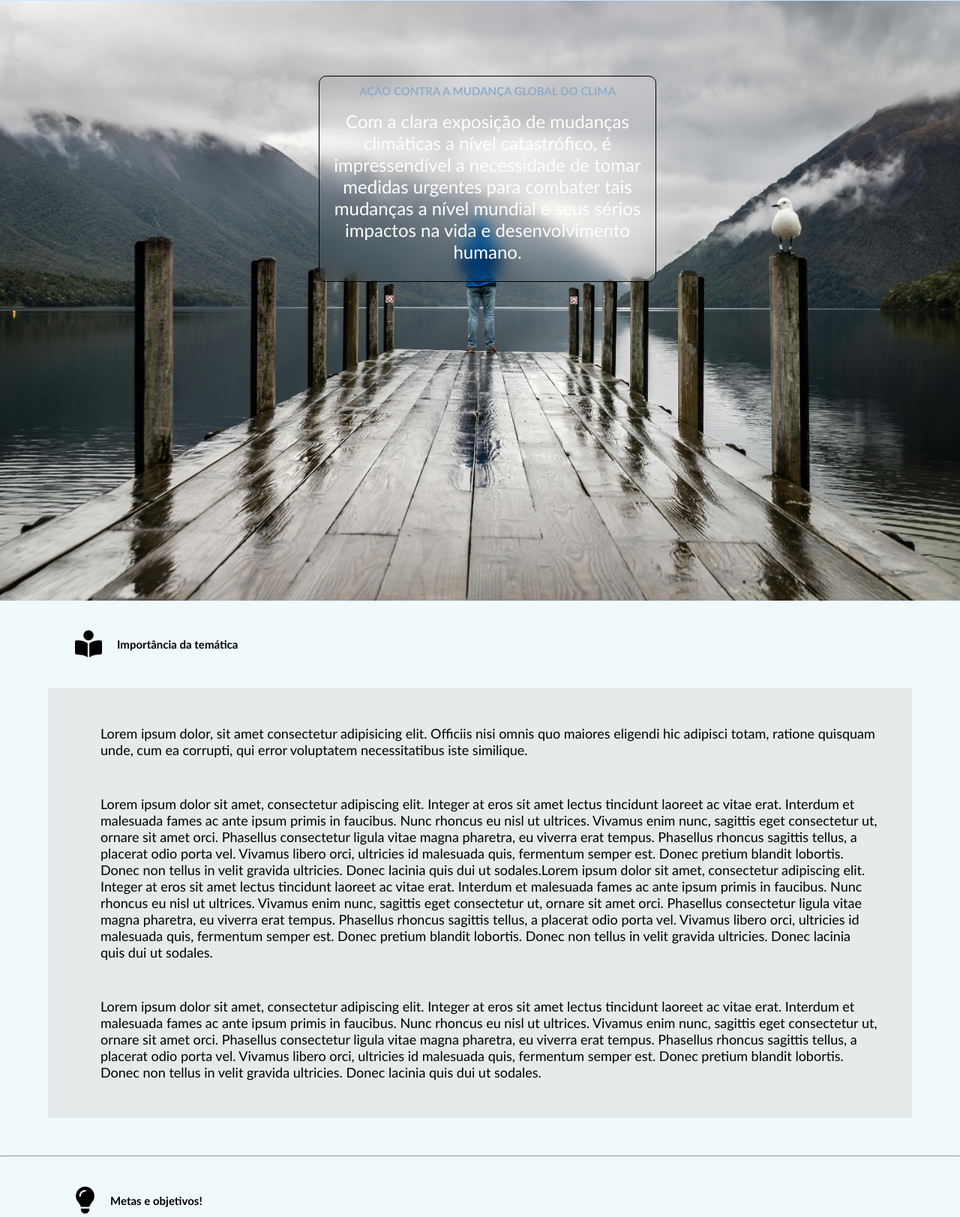
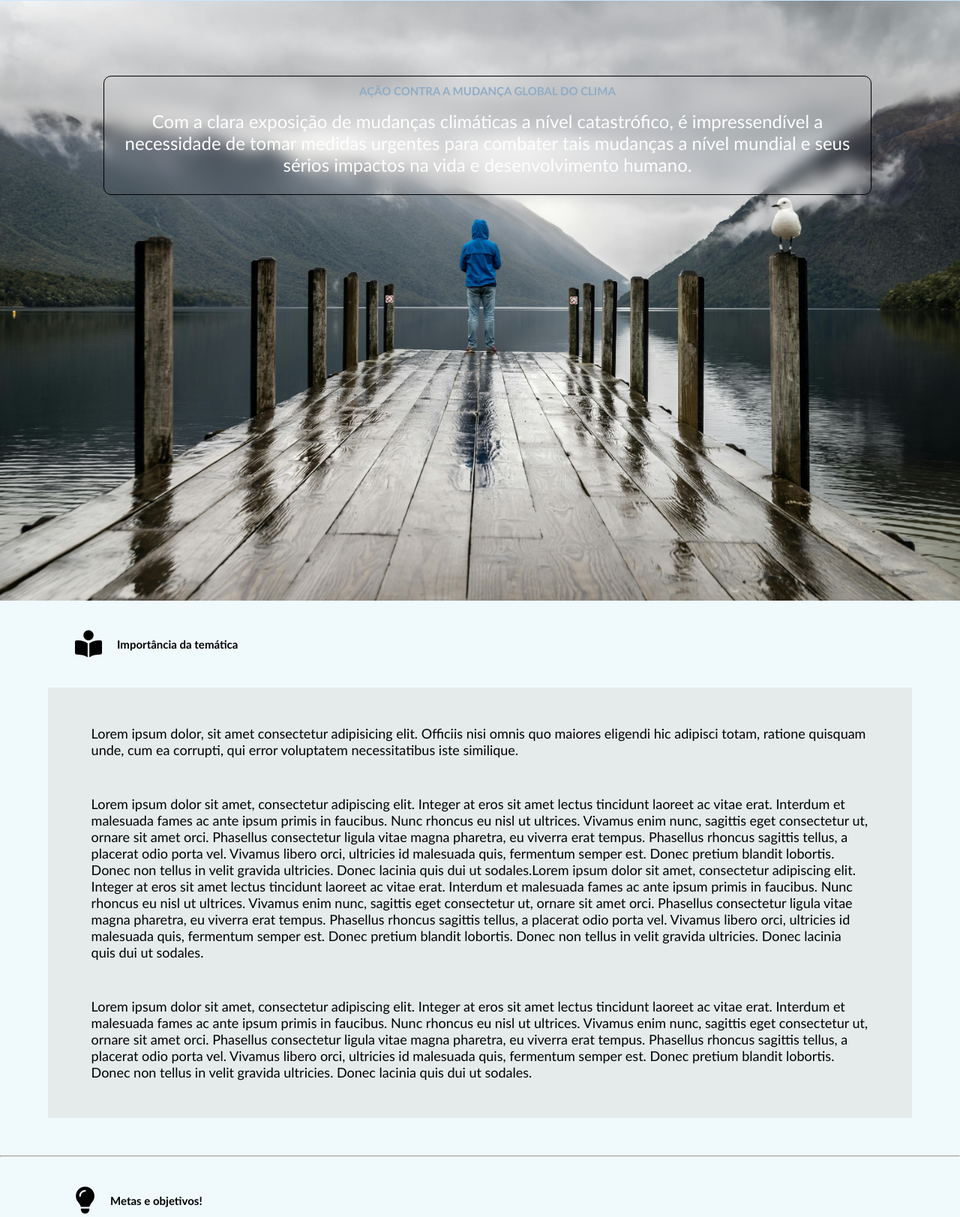
Before and after one commit to NicolasAbner/Portal-do-Clima---WEB, a PHP site: page / in a window 1280 px wide. Shown: the part 318-1941 px from the top of the page at 75% size. Run offline with PHP 8.4, Linux system fonts and the light colour scheme; some libraries are stand-ins or nearby versions.

Commit message:
Conflitos de layout resolvidos até o momento

```diff
--- a/CSS/stylesheet.css
+++ b/CSS/stylesheet.css
@@ -191,7 +191,8 @@ header .button-menu:active {
   display: flex;
   flex-direction: column;
   backdrop-filter: blur(10px);
-  width: 450px;
+  /*   width: 450px; Melhor não usar valor fixo pra não quebrar a responsividade*/
+  width: 80%;
   height: fit-content;
   align-items: center;
   padding: 10px;
@@ -204,7 +205,8 @@ header .button-menu:active {
   display: flex;
   flex-direction: column;
   backdrop-filter: blur(3px);
-  width: 450px;
+  /* width: 450px; Melhor não usar valor fixo pra não quebrar a responsividade*/
+  width: 80%;
   height: fit-content;
   align-items: center;
   padding: 10px;
@@ -273,7 +275,8 @@ header .button-menu:active {
 .container-conteudo p {
   font-size: large;
   width: 90%;
-  margin: 50px 70px;
+  /*  margin: 50px 70px; */
+  margin: 5rem auto;
 }
 
 /* Duas colunas Seção Acordo de Paris */
@@ -360,7 +363,9 @@ header .button-menu:active {
   border-radius: 10px;
   box-shadow: 0 2px 20px rgba(0, 0, 0, 0.2);
   overflow: hidden;
-  width: 300px;
+  /* width: 300px; Melhor não usar valor fixo pra não quebrar a responsividade */
+  width: 30%;
+
   transition: transform 0.5s;
 
   &::after {
@@ -442,7 +447,8 @@ header .button-menu:active {
 }
 
 .image-map img {
-  width: 600px;
+  /* width: 600px; Melhor não usar valor fixo pra não quebrar a responsividade*/
+  width: 100%;
   margin: 0px 0px 50px 0px;
 }
 
```
